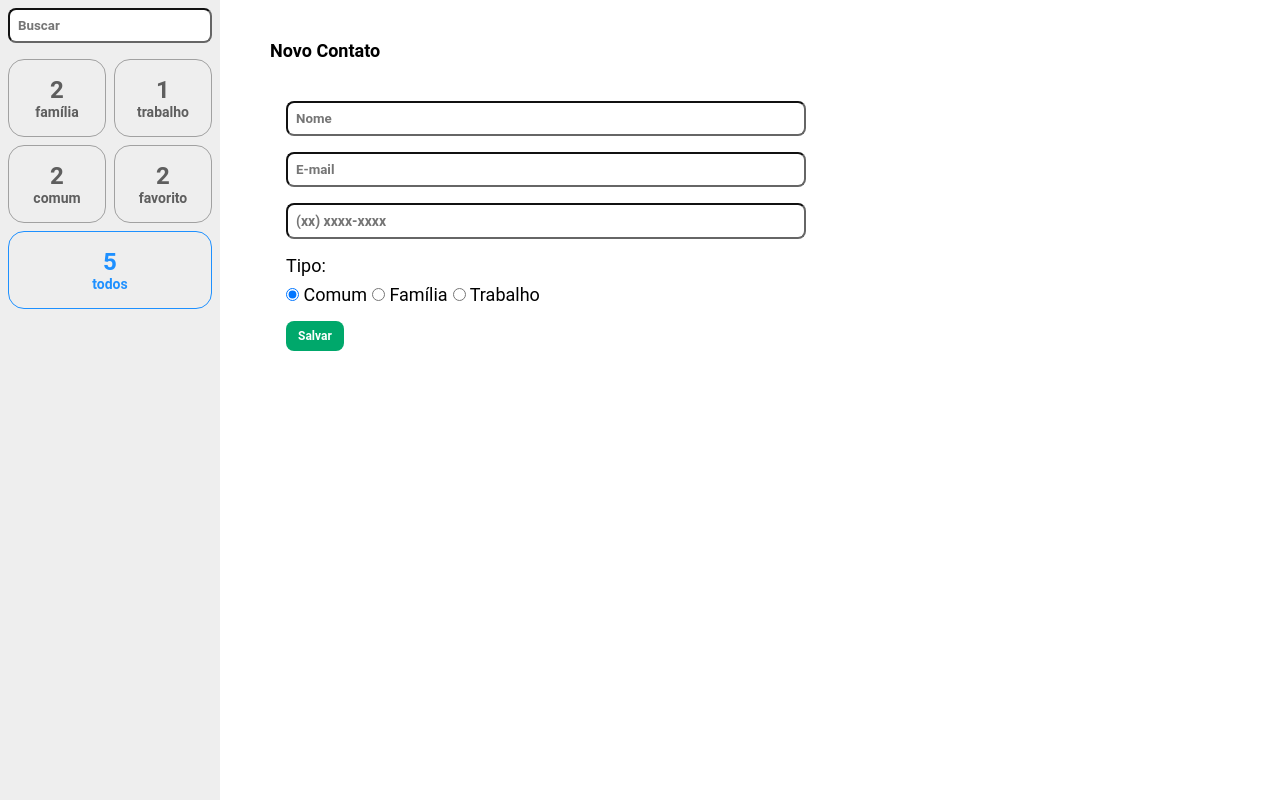
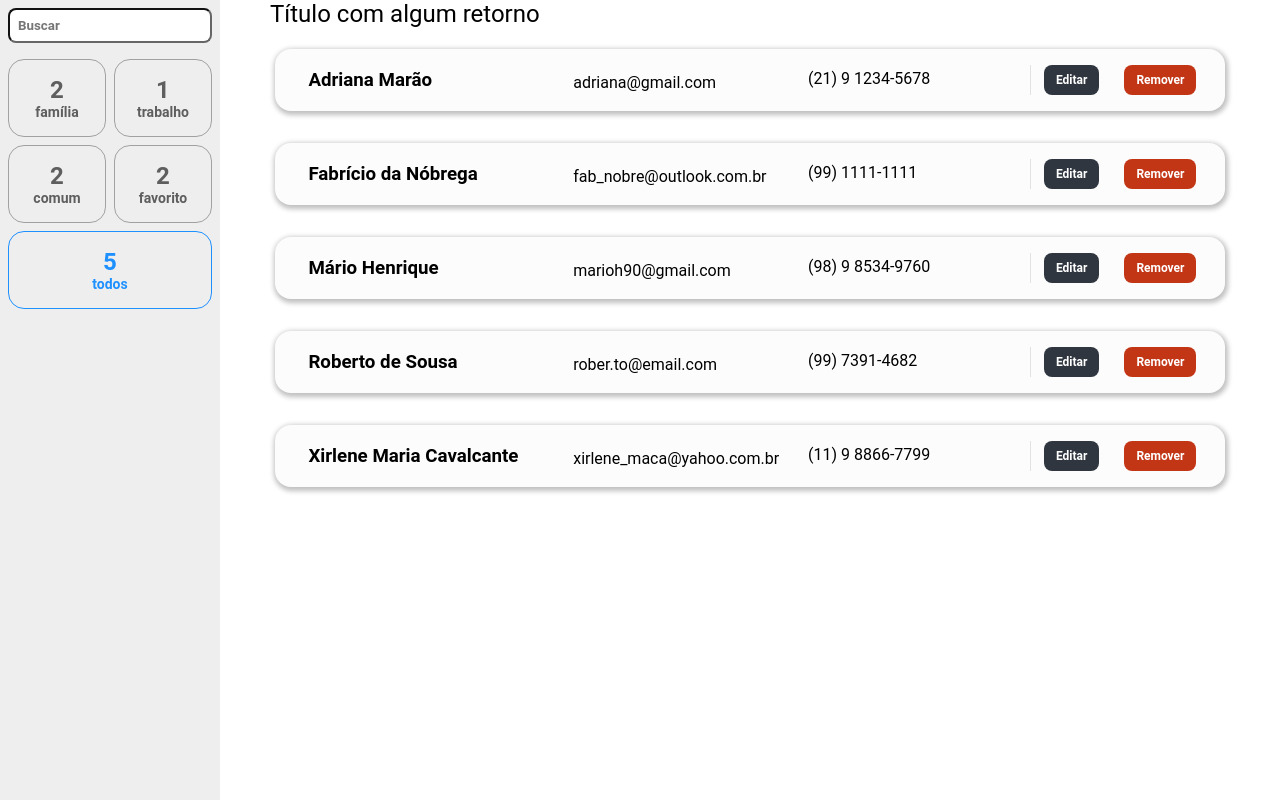
Before and after one commit to MarioHBS/lista_de_contatos, a React (Vite) app: page / in a window 1280 px wide. Built offline with nearby package versions, Linux system fonts and the light colour scheme.

Commit message:
refactor: utilizando router para controle de página

```diff
--- a/src/App.tsx
+++ b/src/App.tsx
@@ -1,17 +1,29 @@
 import { ThemeProvider } from 'styled-components'
+import { createBrowserRouter, RouterProvider } from 'react-router-dom'
 
 import GlobalStyle, { GlobalContainer } from './styles/global'
 import HomePage from './pages/HomePage'
 import lightTheme from './themes/light'
 import NewContactPage from './pages/NewContactPage'
 
-const App = () => {
+const pages = createBrowserRouter([
+  {
+    path: '/',
+    element: <HomePage />,
+  },
+  {
+    path: '/novo',
+    element: <NewContactPage />
+  }
+])
+
+function App () {
   return (
     <>
       <ThemeProvider theme={lightTheme}>
         <GlobalStyle />
         <GlobalContainer>
-          <NewContactPage />
+          <RouterProvider router={pages} />
         </GlobalContainer>
       </ThemeProvider>
     </>
```
